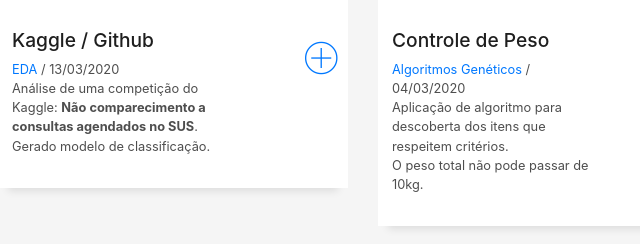
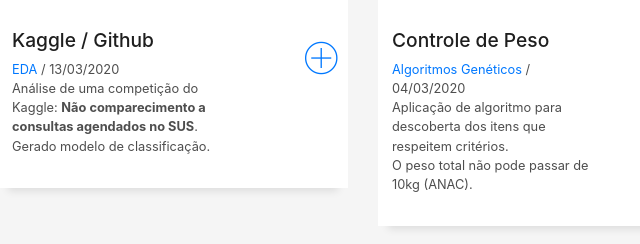
Before and after one commit to silviolima07/silviolima07.github.io, a plain HTML site: page index.html in a window 1280 px wide. Shown: the part 3079-3323 px from the top of the page, 467-1107 px from the left. Drawn offline with Linux system fonts and the light colour scheme; files whose address does not match are found by name.

```diff
--- a/index.html
+++ b/index.html
@@ -510,7 +510,7 @@
                       <span class="w-ctegory">Algoritmos Genéticos</span> / <span class="w-date">04/03/2020</span>
 					  <p class="subtitle-a">
                       Aplicação de algoritmo para descoberta dos itens que respeitem critérios.<br>
-				      O peso total não pode passar de 10kg.<br>
+				      O peso total não pode passar de 10kg (ANAC).<br>
                     </p>
                     </div>
                   </div>
```
